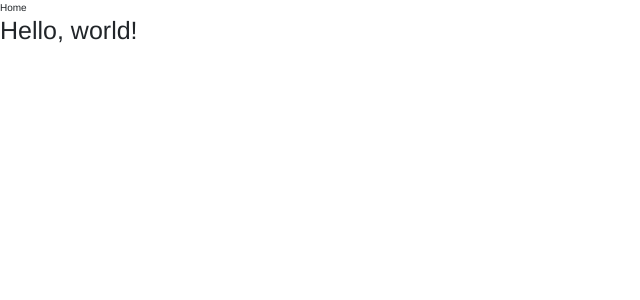
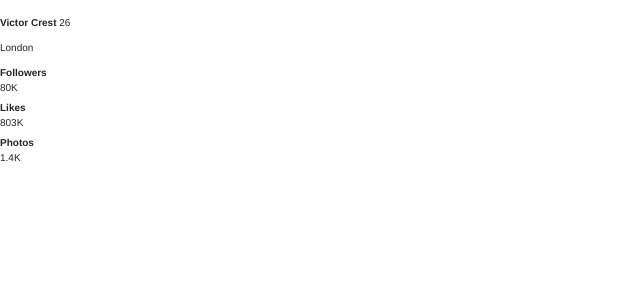
Before and after one commit to Edanriell/ProfileCardComponent, an ASP.NET Core app: page / in a window 1280 px wide. Shown: the top 300 px of the page, without its empty margins (0-640 px from the left). Run offline with ASP.NET Core 8, Linux system fonts and the light colour scheme; style sheets or scripts are compiled from the project's sources.

Commit message:
finished config

```diff
--- a/ProfileCardComponent/App/App.razor
+++ b/ProfileCardComponent/App/App.razor
@@ -5,12 +5,12 @@
 		<RouteView
 			DefaultLayout="@typeof(MainLayout)"
 			RouteData="@routeData" />
-		<focusonnavigate
+		<FocusOnNavigate
 			RouteData="@routeData"
 			Selector="h1" />
 	</Found>
 	<NotFound>
-		<pagetitle>Not found</pagetitle>
+		<PageTitle>Not found</PageTitle>
 		<LayoutView
 			Layout="@typeof(MainLayout)" >
 			<p
--- /dev/null
+++ b/ProfileCardComponent/Entities/Users/Ui/ProfileCard/ProfileCard.razor
@@ -0,0 +1,80 @@
+<article
+	class="profile-card" >
+	<h2 class="visually-hidden">Victor Crest profile card</h2>
+	<header
+		class="profile-card__card-header" >
+		<div
+			class="profile-card__decorative-background-image" >
+		</div>
+		<picture>
+			<source
+				media="(min-width: 1440px)"
+				srcset=""
+				type="image/png" >
+			<source
+				media="(min-width: 375px)"
+				srcset=""
+				type="image/png" >
+			<img
+				alt=""
+				class="profile-card__user-image"
+				src="" >
+		</picture>
+	</header>
+	<div
+		class="profile-card__content" >
+		<p>
+			<strong
+				class="profile-card__user-fullname" >
+				Victor Crest
+			</strong>
+			<span
+				class="profile-card__user-age" >
+				26
+			</span>
+		</p>
+		<p
+			class="profile-card__user-location" >
+			London
+		</p>
+	</div>
+	<footer
+		class="profile-card__footer" >
+		<dl
+			class="profile-card__user-stats user-stats" >
+			<div
+				class="user-stats__field" >
+				<dt
+					class="user-stats__field-name" >
+					Followers
+				</dt>
+				<dd
+					class="user-stats__field-value" >
+					80K
+				</dd>
+			</div>
+			<div
+				class="user-stats__field" >
+				<dt
+					class="user-stats__field-name" >
+					Likes
+				</dt>
+				<dd
+					class="user-stats__field-value" >
+					803K
+				</dd>
+			</div>
+			<div
+				class="user-stats__field" >
+				<dt
+					class="user-stats__field-name" >
+					Photos
+				</dt>
+				<dd
+					class="user-stats__field-value" >
+					1.4K
+				</dd>
+			</div>
+		</dl>
+	</footer>
+</article>
--- /dev/null
+++ b/ProfileCardComponent/Entities/Users/Ui/ProfileCard/ProfileCard.razor.css
@@ -0,0 +1,55 @@
+.profile-card {
+
+}
+
+.profile-card__card-header {
+
+}
+
+.profile-card__decorative-background-image {
+
+}
+
+.profile-card__user-image {
+
+}
+
+.profile-card__content {
+
+}
+
+.profile-card__user-fullname {
+
+}
+
+.profile-card__user-age {
+
+}
+
+.profile-card__user-location {
+
+}
+
+.profile-card__footer {
+
+}
+
+.profile-card__user-stats {
+
+}
+
+.user-stats {
+
+}
+
+.user-stats__field {
+
+}
+
+.user-stats__field-name {
+
+}
+
+.user-stats__field-value {
+
+}
--- a/ProfileCardComponent/Pages/Home/Home.razor
+++ b/ProfileCardComponent/Pages/Home/Home.razor
@@ -1,5 +1,6 @@
 @page "/"
+@using ProfileCardComponent.Entities.Users.Ui.ProfileCard
 
-<pagetitle>Home</pagetitle>
+<PageTitle>ProfileCardComponent</PageTitle>
 
-<h1>Hello, world!</h1>
+<ProfileCard />
--- a/ProfileCardComponent/Widgets/Layouts/MainLayout/MainLayout.razor
+++ b/ProfileCardComponent/Widgets/Layouts/MainLayout/MainLayout.razor
@@ -1,5 +1,6 @@
 @inherits LayoutComponentBase
 
 <main>
+	<h1 class="visually-hidden">Profile card component</h1>
 	@Body
 </main>
--- a/ProfileCardComponent/wwwroot/styles/fonts.css
+++ b/ProfileCardComponent/wwwroot/styles/fonts.css
@@ -1,143 +1,71 @@
 @font-face {
-	font-family: "Chivo";
-	src: url("/fonts/Chivo-BlackItalic.ttf") format("truetype");
+	font-family: "Kumbh Sans";
+	src: url("/fonts/KumbhSans-Black.ttf") format("truetype");
 	font-weight: 900;
-	font-style: italic;
+	font-style: normal;
 	font-display: swap;
 }
 
 @font-face {
-	font-family: "Chivo";
-	src: url("/fonts/Chivo-ExtraBold.ttf") format("truetype");
+	font-family: "Kumbh Sans";
+	src: url("/fonts/KumbhSans-Bold.ttf") format("truetype");
+	font-weight: 700;
+	font-style: normal;
+	font-display: swap;
+}
+
+@font-face {
+	font-family: "Kumbh Sans";
+	src: url("/fonts/KumbhSans-Thin.ttf") format("truetype");
+	font-weight: 100;
+	font-style: normal;
+	font-display: swap;
+}
+
+@font-face {
+	font-family: "Kumbh Sans";
+	src: url("/fonts/KumbhSans-SemiBold.ttf") format("truetype");
+	font-weight: 600;
+	font-style: normal;
+	font-display: swap;
+}
+
+@font-face {
+	font-family: "Kumbh Sans";
+	src: url("/fonts/KumbhSans-Medium.ttf") format("truetype");
+	font-weight: 500;
+	font-style: normal;
+	font-display: swap;
+}
+
+@font-face {
+	font-family: "Kumbh Sans";
+	src: url("/fonts/KumbhSans-Light.ttf") format("truetype");
+	font-weight: 300;
+	font-style: normal;
+	font-display: swap;
+}
+
+@font-face {
+	font-family: "Kumbh Sans";
+	src: url("/fonts/KumbhSans-Regular.ttf") format("truetype");
+	font-weight: 400;
+	font-style: normal;
+	font-display: swap;
+}
+
+@font-face {
+	font-family: "Kumbh Sans";
+	src: url("/fonts/KumbhSans-ExtraBold.ttf") format("truetype");
 	font-weight: 800;
 	font-style: normal;
 	font-display: swap;
 }
 
 @font-face {
-	font-family: "Chivo";
-	src: url("/fonts/Chivo-BoldItalic.ttf") format("truetype");
-	font-weight: 700;
-	font-style: italic;
-	font-display: swap;
-}
-
-@font-face {
-	font-family: "Chivo";
-	src: url("/fonts/Chivo-ExtraBoldItalic.ttf") format("truetype");
-	font-weight: 800;
-	font-style: italic;
-	font-display: swap;
-}
-
-@font-face {
-	font-family: "Chivo";
-	src: url("/fonts/Chivo-Bold.ttf") format("truetype");
-	font-weight: 700;
-	font-style: normal;
-	font-display: swap;
-}
-
-@font-face {
-	font-family: "Chivo";
-	src: url("/fonts/Chivo-Black.ttf") format("truetype");
-	font-weight: 900;
-	font-style: normal;
-	font-display: swap;
-}
-
-@font-face {
-	font-family: "Chivo";
-	src: url("/fonts/Chivo-Medium.ttf") format("truetype");
-	font-weight: 500;
-	font-style: normal;
-	font-display: swap;
-}
-
-@font-face {
-	font-family: "Chivo";
-	src: url("/fonts/Chivo-Regular.ttf") format("truetype");
-	font-weight: 400;
-	font-style: normal;
-	font-display: swap;
-}
-
-@font-face {
-	font-family: "Chivo";
-	src: url("/fonts/Chivo-Italic.ttf") format("truetype");
-	font-weight: 400;
-	font-style: italic;
-	font-display: swap;
-}
-
-@font-face {
-	font-family: "Chivo";
-	src: url("/fonts/Chivo-SemiBold.ttf") format("truetype");
-	font-weight: 600;
-	font-style: normal;
-	font-display: swap;
-}
-
-@font-face {
-	font-family: "Chivo";
-	src: url("/fonts/Chivo-ThinItalic.ttf") format("truetype");
-	font-weight: 100;
-	font-style: italic;
-	font-display: swap;
-}
-
-@font-face {
-	font-family: "Chivo";
-	src: url("/fonts/Chivo-SemiBoldItalic.ttf") format("truetype");
-	font-weight: 600;
-	font-style: italic;
-	font-display: swap;
-}
-
-@font-face {
-	font-family: "Chivo";
-	src: url("/fonts/Chivo-ExtraLightItalic.ttf") format("truetype");
-	font-weight: 200;
-	font-style: italic;
-	font-display: swap;
-}
-
-@font-face {
-	font-family: "Chivo";
-	src: url("/fonts/Chivo-Light.ttf") format("truetype");
-	font-weight: 300;
-	font-style: normal;
-	font-display: swap;
-}
-
-@font-face {
-	font-family: "Chivo";
-	src: url("/fonts/Chivo-LightItalic.ttf") format("truetype");
-	font-weight: 300;
-	font-style: italic;
-	font-display: swap;
-}
-
-@font-face {
-	font-family: "Chivo";
-	src: url("/fonts/Chivo-ExtraLight.ttf") format("truetype");
+	font-family: "Kumbh Sans";
+	src: url("/fonts/KumbhSans-ExtraLight.ttf") format("truetype");
 	font-weight: 200;
 	font-style: normal;
 	font-display: swap;
 }
-
-@font-face {
-	font-family: "Chivo";
-	src: url("/fonts/Chivo-Thin.ttf") format("truetype");
-	font-weight: 100;
-	font-style: normal;
-	font-display: swap;
-}
-
-@font-face {
-	font-family: "Chivo";
-	src: url("/fonts/Chivo-MediumItalic.ttf") format("truetype");
-	font-weight: 500;
-	font-style: italic;
-	font-display: swap;
-}
--- a/ProfileCardComponent/wwwroot/styles/styles.css
+++ b/ProfileCardComponent/wwwroot/styles/styles.css
@@ -1,14 +1,5 @@
 :root {
-	--river-styx: #121725;
-	--screen-glow: #54e6af;
-	--white: #ffffff;
-	--periwinkle-grey: #c2cbe5;
-	--bunting: #2c344b;
-	--peppermint-frosting: #b3ffe2;
-	--coral-red: #fb3e3e;
-	--eva-green: #3efb9d;
-
-	--font-family: "Chivo";
+	--font-family: "Kumbh Sans";
 }
 
 html {
```
Also changed, not shown: ProfileCardComponent/Entities/Users/Ui/UserCard/UserCard.razor (deleted, +0 -39 lines), ProfileCardComponent/Entities/Users/Ui/UserCard/UserCard.razor.css (deleted), ProfileCardComponent/ProfileCardComponent.csproj, ProfileCardComponent/wwwroot/fonts/KumbhSans-Black.ttf (added), ProfileCardComponent/wwwroot/fonts/KumbhSans-Bold.ttf (added), ProfileCardComponent/wwwroot/fonts/KumbhSans-ExtraBold.ttf (added), ProfileCardComponent/wwwroot/fonts/KumbhSans-ExtraLight.ttf (added), ProfileCardComponent/wwwroot/fonts/KumbhSans-Light.ttf (added), ProfileCardComponent/wwwroot/fonts/KumbhSans-Medium.ttf (added), ProfileCardComponent/wwwroot/fonts/KumbhSans-Regular.ttf (added), ProfileCardComponent/wwwroot/fonts/KumbhSans-SemiBold.ttf (added), ProfileCardComponent/wwwroot/fonts/KumbhSans-Thin.ttf (added).
